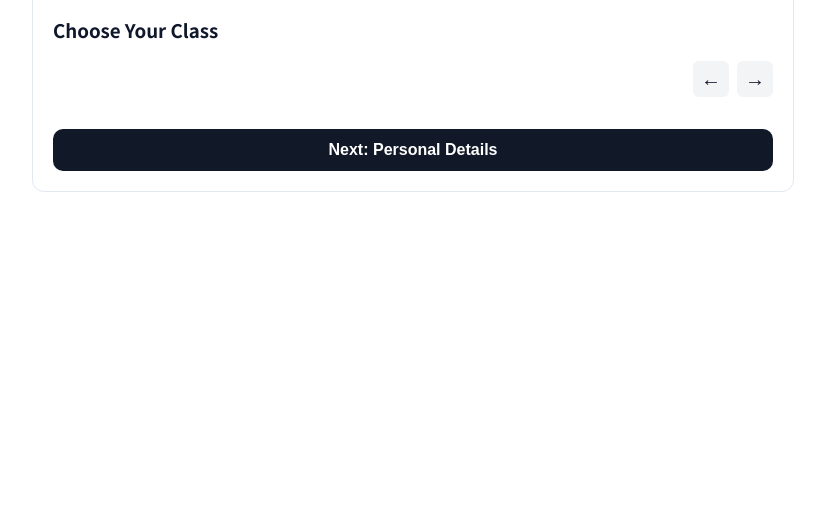
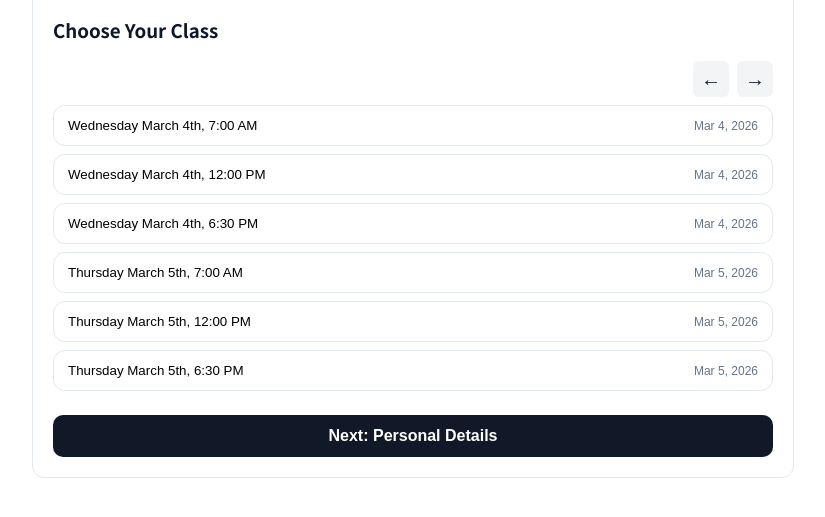
Before and after one commit to Cris-CL/crossfit_website, a website: page dropin-booking.html in a window 1280 px wide. Shown: the part 83-600 px from the top of the page, without its empty margins (227-1052 px from the left). Drawn offline with Linux system fonts and the light colour scheme; no server answers; a web font is replaced by a local one.

Commit message:
fix trial and droping calendar bookings

```diff
--- a/dropin-booking.html
+++ b/dropin-booking.html
@@ -1047,6 +1047,14 @@
         }
       });
 
+      function init() {
+        const now = new Date();
+        const base = Array.from(baseSessions(now, WINDOW_DAYS, SCHEDULE));
+        list = applyOverrides(base, now, WINDOW_DAYS).slice(0, MAX_CLASSES);
+        renderPage();
+        sendHeight();
+      }
+
       init();
 
       window.addEventListener('load', sendHeight);
```
Also changed, not shown: trial-booking.html (+8 -0 lines).
